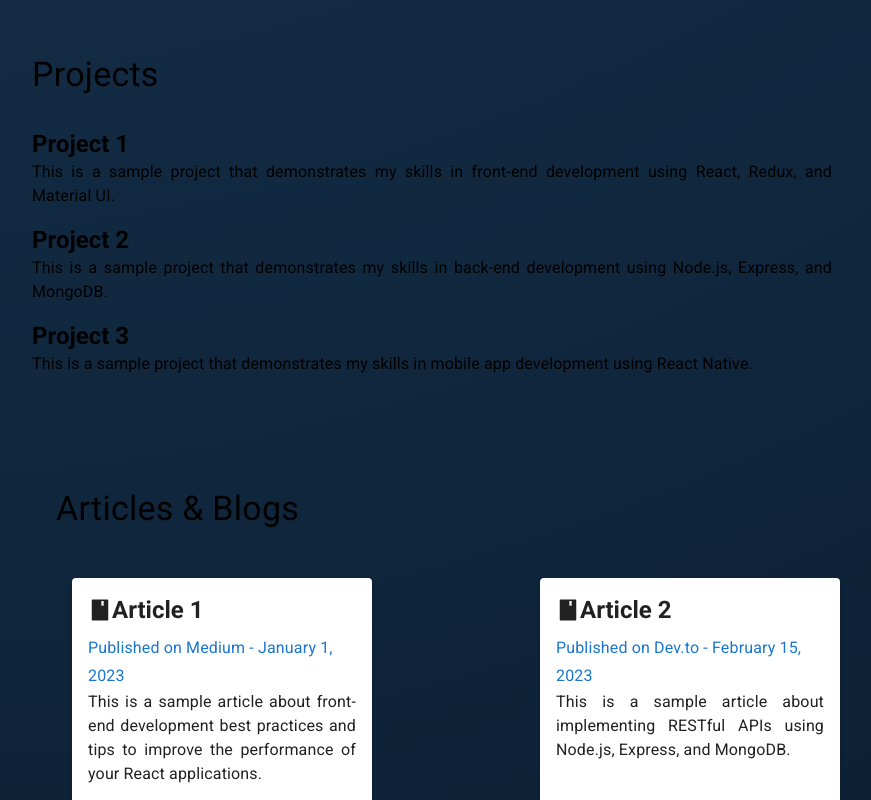
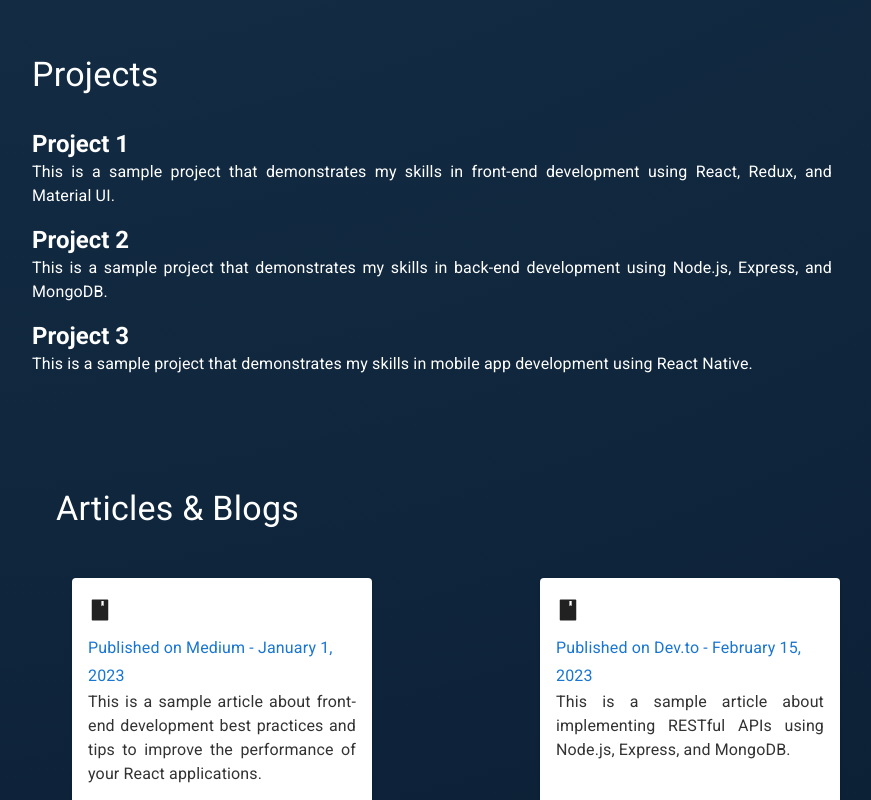
Before and after one commit to michinoins/portfolio, a Next.js app: page / in a window 1280 px wide. Shown: the part 1700-2500 px from the top of the page, without its empty margins (184-1055 px from the left). Built offline with nearby package versions, Linux system fonts and the light colour scheme.

Commit message:
add: apply colors

```diff
--- a/pages/components/ArticleSection.tsx
+++ b/pages/components/ArticleSection.tsx
@@ -31,6 +31,7 @@ const Content = styled.div`
 
 const SectionTitle = styled(Typography)`
   margin-bottom: 2rem;
+  color: #ffffff;
 `;
 
 const CardContainer = styled.div`
@@ -52,6 +53,7 @@ const StyledCard = styled(Card)`
 
 const CardTitle = styled(Typography)`
   font-weight: bold;
+  color: #ffffff;
 `;
 
 const CardSubtitle = styled(Typography)`
@@ -62,6 +64,7 @@ const CardDescription = styled(Typography)`
   text-align: justify;
   height: 100%;
   overflow: hidden;
+  color: #333;
 `;
 
 const IconContainer = styled.div`
--- a/pages/components/ContactSection.tsx
+++ b/pages/components/ContactSection.tsx
@@ -14,6 +14,7 @@ const Section = styled.section`
 const SectionTitle = styled(Typography)`
   margin-bottom: 2rem;
   text-align: center;
+  color: #ffffff;
 `;
 
 const SocialIcons = styled.div`
--- a/pages/components/ProjectSection.tsx
+++ b/pages/components/ProjectSection.tsx
@@ -1,4 +1,3 @@
-// src/components/ProjectSection.tsx
 import React from "react";
 import { Typography } from "@mui/material";
 import styled from "@emotion/styled";
@@ -31,6 +30,7 @@ const Content = styled.div`
 
 const SectionTitle = styled(Typography)`
   margin-bottom: 2rem;
+  color: #ffffff;
 `;
 
 const List = styled.ul`
@@ -50,14 +50,12 @@ const ListItem = styled.li`
 
 const ListItemTitle = styled(Typography)`
   font-weight: bold;
-`;
-
-const ListItemSubtitle = styled(Typography)`
-  color: #1976d2;
+  color: #ffffff;
 `;
 
 const ListItemDescription = styled(Typography)`
   text-align: justify;
+  color: #ffffff;
 `;
 
 interface ProjectSectionProps {
```
